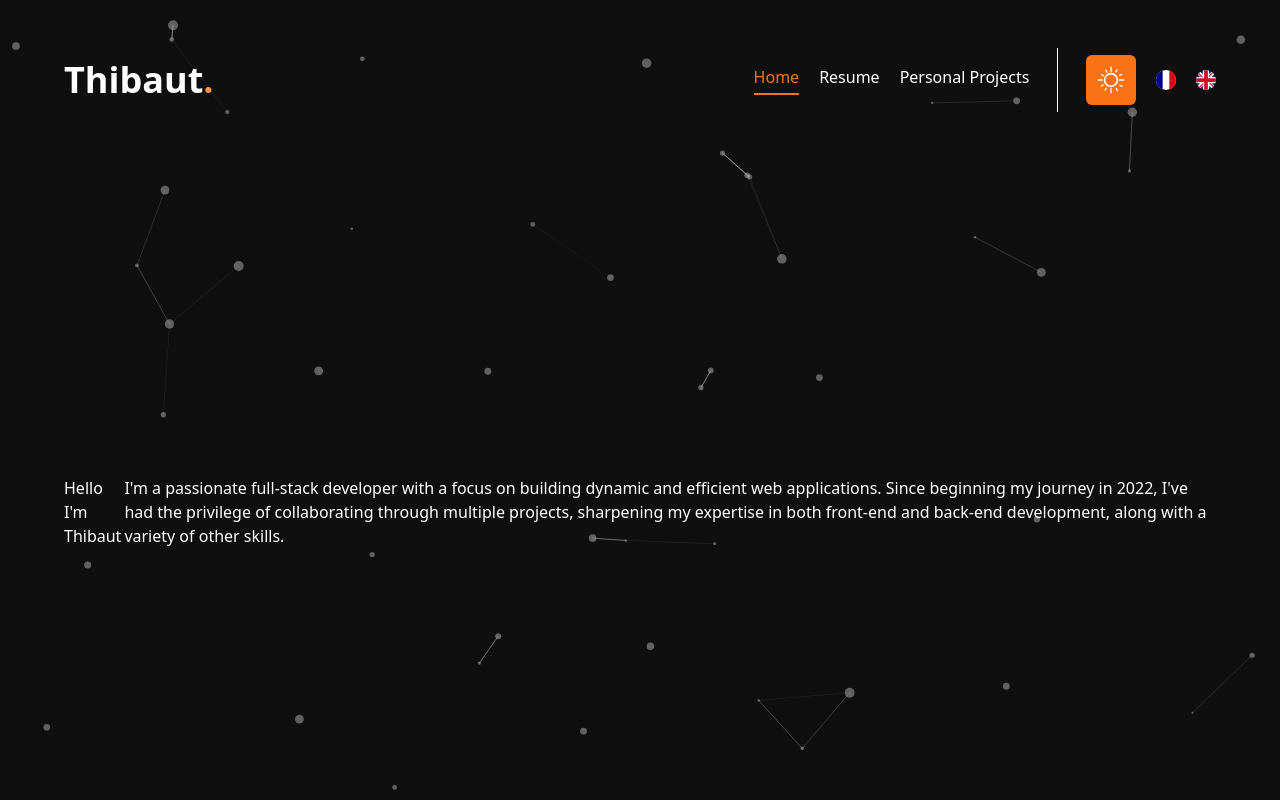
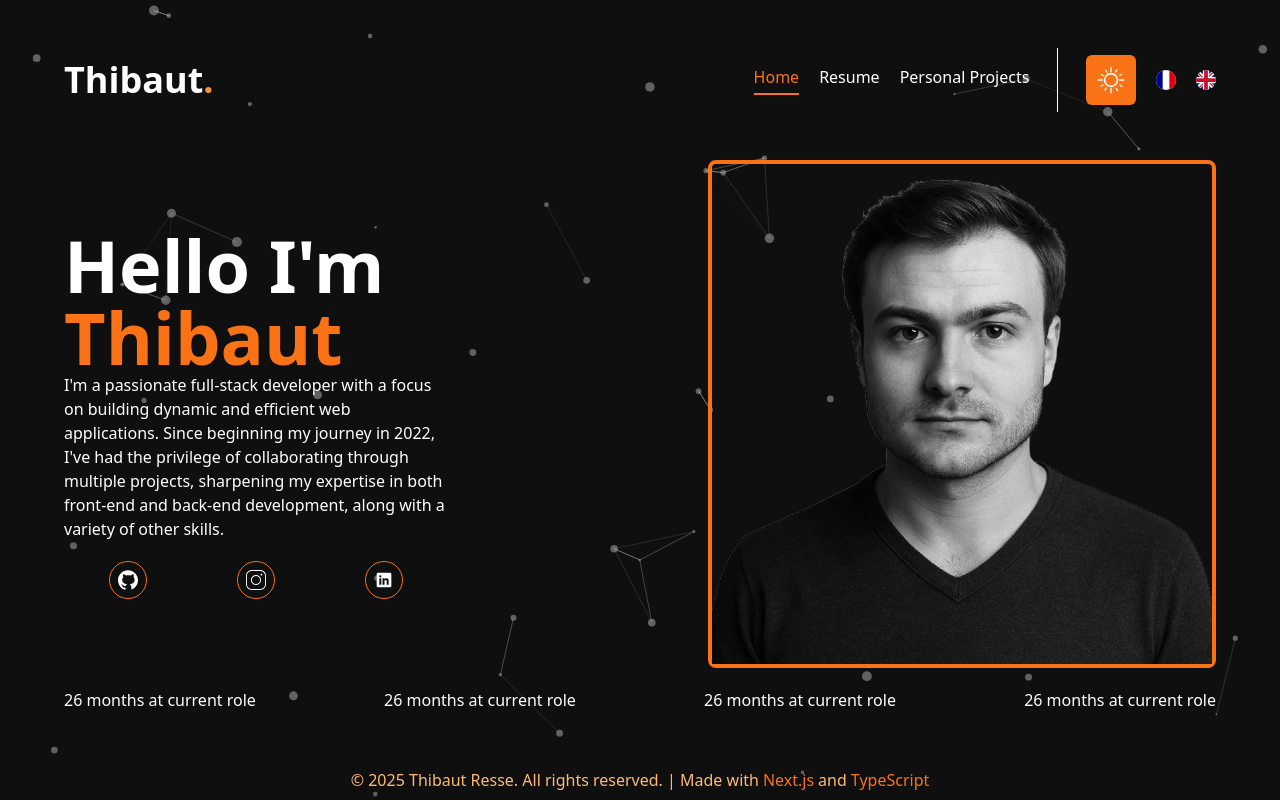
Before and after one commit to neolink78/portfolio, a Next.js app: page / in a window 1280 px wide. Shown: the top 800 px of the page. Built offline with nearby package versions, Linux system fonts and the light colour scheme.

Commit message:
worked on various stuff over index page

```diff
--- a/components/Layout.tsx
+++ b/components/Layout.tsx
@@ -49,7 +49,7 @@ const Layout = ({children}: Props) => {
             </div>
         </div>
         {children}
-        <div className="flex justify-center text-orange-300 gap-1">
+        <div className="fixed left-1/2 -translate-x-1/2 bottom-2 flex text-orange-300 gap-1">
             © 2025 Thibaut Resse. All rights reserved. | Made with
             <a href="https://nextjs.org/" className="hover:underline hover:decoration-orange-500 text-orange-500 ">Next.js</a> and
             <a href="https://www.typescriptlang.org/" className="hover:underline hover:decoration-orange-500 text-orange-500">TypeScript</a>
--- /dev/null
+++ b/lib/icons/github.tsx
@@ -0,0 +1,11 @@
+type GithubType = {
+    className: string
+}
+
+export const Github = ({className}: GithubType) => (
+    <svg width="20" height="20" viewBox="0 0 80 79" fill="none" xmlns="http://www.w3.org/2000/svg" className={className}>
+<path d="M40 0C17.91 0 0 17.91 0 40C0 58.7433 12.9067 74.4267 30.3067 78.7667C30.12 78.2267 30 77.6 30 76.8233V69.9867C28.3767 69.9867 25.6567 69.9867 24.9733 69.9867C22.2367 69.9867 19.8033 68.81 18.6233 66.6233C17.3133 64.1933 17.0867 60.4767 13.84 58.2033C12.8767 57.4467 13.61 56.5833 14.72 56.7C16.77 57.28 18.47 58.6867 20.07 60.7733C21.6633 62.8633 22.4133 63.3367 25.39 63.3367C26.8333 63.3367 28.9933 63.2533 31.0267 62.9333C32.12 60.1567 34.01 57.6 36.32 56.3933C23 55.0233 16.6433 48.3967 16.6433 39.4C16.6433 35.5267 18.2933 31.78 21.0967 28.6233C20.1767 25.49 19.02 19.1 21.45 16.6667C27.4433 16.6667 31.0667 20.5533 31.9367 21.6033C34.9233 20.58 38.2033 20 41.65 20C45.1033 20 48.3967 20.58 51.39 21.61C52.25 20.5667 55.8767 16.6667 61.8833 16.6667C64.3233 19.1033 63.1533 25.52 62.2233 28.6467C65.01 31.7967 66.65 35.5333 66.65 39.4C66.65 48.39 60.3033 55.0133 47.0033 56.39C50.6633 58.3 53.3333 63.6667 53.3333 67.71V76.8233C53.3333 77.17 53.2567 77.42 53.2167 77.7167C68.8033 72.2533 80 57.4533 80 40C80 17.91 62.09 0 40 0Z"
+className="fill-current"
+/>
+</svg>
+)
--- /dev/null
+++ b/lib/icons/instagram.tsx
@@ -0,0 +1,12 @@
+type InstagramType = {
+    className: string
+}
+
+export const Instagram = ({className}: InstagramType) => (
+    <svg width="20" height="20" viewBox="0 0 88 88" fill="white" xmlns="http://www.w3.org/2000/svg" className={className}>
+    <path d="M26 0C11.665 0 0 11.665 0 26V62C0 76.335 11.665 88 26 88H62C76.335 88 88 76.335 88 62V26C88 11.665 76.335 0 62 0H26ZM26 4H62C74.173 4 84 13.827 84 26V62C84 74.173 74.173 84 62 84H26C13.827 84 4 74.173 4 62V26C4 13.827 13.827 4 26 4ZM68 16C66.9391 16 65.9217 16.4214 65.1716 17.1716C64.4214 17.9217 64 18.9391 64 20C64 21.0609 64.4214 22.0783 65.1716 22.8284C65.9217 23.5786 66.9391 24 68 24C69.0609 24 70.0783 23.5786 70.8284 22.8284C71.5786 22.0783 72 21.0609 72 20C72 18.9391 71.5786 17.9217 70.8284 17.1716C70.0783 16.4214 69.0609 16 68 16ZM44 22C31.8734 22 22 31.8734 22 44C22 56.1266 31.8734 66 44 66C56.1266 66 66 56.1266 66 44C66 31.8734 56.1266 22 44 22ZM44 26C53.9648 26 62 34.0352 62 44C62 53.9648 53.9648 62 44 62C34.0352 62 26 53.9648 26 44C26 34.0352 34.0352 26 44 26Z"
+    className="fill-current"
+    />
+    </svg>
+
+)
--- /dev/null
+++ b/lib/icons/linkedIn.tsx
@@ -0,0 +1,11 @@
+type LinkedInType = {
+    className: string
+}
+
+export const LinkedIn = ({className}: LinkedInType) => (
+    <svg width="20" height="20" viewBox="0 0 100 100" fill="none" xmlns="http://www.w3.org/2000/svg" className={className}>
+<path d="M80 13.3333H20C16.3166 13.3333 13.3333 16.3167 13.3333 20V80C13.3333 83.6833 16.3166 86.6667 20 86.6667H80C83.6833 86.6667 86.6666 83.6833 86.6666 80V20C86.6666 16.3167 83.6833 13.3333 80 13.3333ZM36.5133 73.3333H26.68V41.6933H36.5133V73.3333ZM31.4966 37.17C28.3266 37.17 25.7633 34.6 25.7633 31.4367C25.7633 28.2733 28.33 25.7067 31.4966 25.7067C34.6566 25.7067 37.2266 28.2767 37.2266 31.4367C37.2266 34.6 34.6566 37.17 31.4966 37.17ZM73.3466 73.3333H63.52V57.9467C63.52 54.2767 63.4533 49.5567 58.41 49.5567C53.2933 49.5567 52.5066 53.5533 52.5066 57.68V73.3333H42.68V41.6933H52.1133V46.0167H52.2466C53.56 43.53 56.7666 40.9067 61.55 40.9067C71.5066 40.9067 73.3466 47.46 73.3466 55.98V73.3333Z"
+className="fill-current"
+/>
+</svg>
+)
--- a/pages/index.tsx
+++ b/pages/index.tsx
@@ -1,18 +1,50 @@
 import ParticlesBackground from "@/components/Particles";
+import { Github } from "@/lib/icons/github";
+import { Instagram } from "@/lib/icons/instagram";
+import { LinkedIn } from "@/lib/icons/linkedIn";
+import Image from "next/image";
 
 export default function Home() {
   return (
-    <>
+    <div className="min-h-screen flex flex-col mt-12">
     <ParticlesBackground />
-    <div className="flex text-white justify-center items-center min-h-screen">
-      <main className="flex justify-center items-center">
-        <p>Hello I'm Thibaut</p>
-        <p>I'm a passionate full-stack developer with a focus on building dynamic and efficient web applications.
-          Since beginning my journey in 2022, I've had the privilege of collaborating through multiple projects, sharpening my
+    <main className="flex text-white justify-between items-center">
+        <div className="w-96">
+        <p className="text-7xl font-bold">Hello I&apos;m
+          <span className="text-orange-500"> Thibaut</span>
+        </p>
+        <p>I&apos;m a passionate full-stack developer with a focus on building dynamic and efficient web applications.
+          Since beginning my journey in 2022, I&apos;ve had the privilege of collaborating through multiple projects, sharpening my
           expertise in both front-end and back-end development, along with a variety of other skills.
         </p>
-      </main>
+        <div className="flex justify-around mt-5">
+        <a href="https://github.com/neolink78" target="_blank" rel="noopener noreferrer"
+        className="group rounded-full border border-orange-500 p-2 hover:bg-orange-500 hover:cursor-pointer"
+        >
+          <Github className="fill-white group-hover:fill-black transition-colors duration-300"/>
+          </a>
+          <a href="https://www.instagram.com/neolink78/" target="_blank" rel="noopener noreferrer"
+          className="group rounded-full border border-orange-500 p-2 hover:bg-orange-500 hover:cursor-pointer">
+          <Instagram className="fill-white group-hover:fill-black transition-colors duration-300"/>
+          </a>
+          <a href="https://www.linkedin.com/in/thibaut-resse-36674015a/" target="_blank" rel="noopener noreferrer"
+          className="group rounded-full border border-orange-500 p-2 hover:bg-orange-500 hover:cursor-pointer">
+          <LinkedIn className="fill-white group-hover:fill-black transition-colors duration-300"/>
+          </a>
+
+        </div>
+        </div>
+        <div className="border-4 border-orange-500 rounded-lg">
+        <Image alt="yo" src={'/picture.png'} width={500} height={500}/>
+        </div>
+
+    </main>
+    <div className="flex justify-between mt-5">
+    <p><span>26</span> months at current role</p>
+    <p><span>26</span> months at current role</p>
+    <p><span>26</span> months at current role</p>
+    <p><span>26</span> months at current role</p>
     </div>
-    </>
+    </div>
   );
 }
```
Also changed, not shown: public/locales/8d127175-8fa0-4172-a22e-42adfe4ab7cd.png (deleted), public/picture.png (added).
